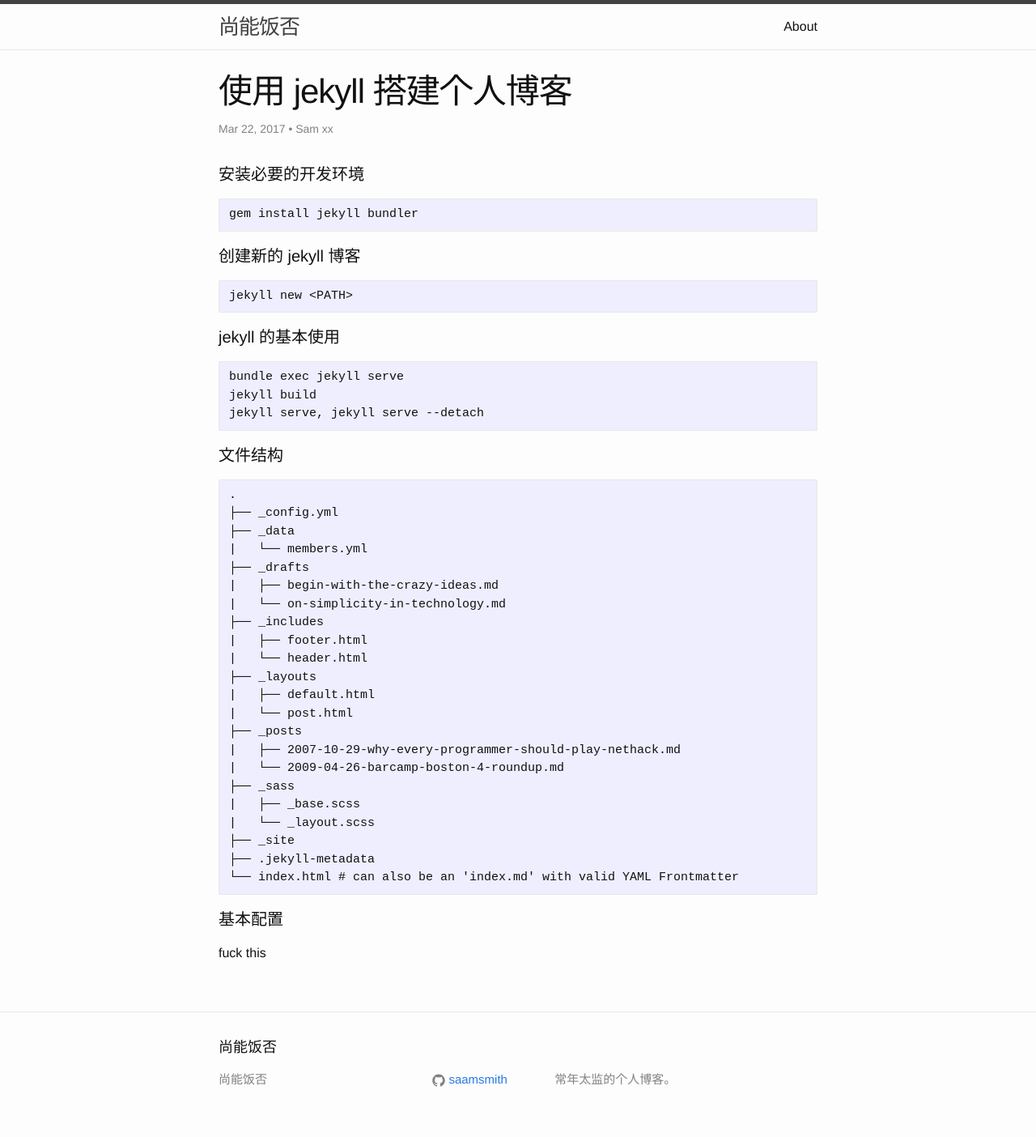
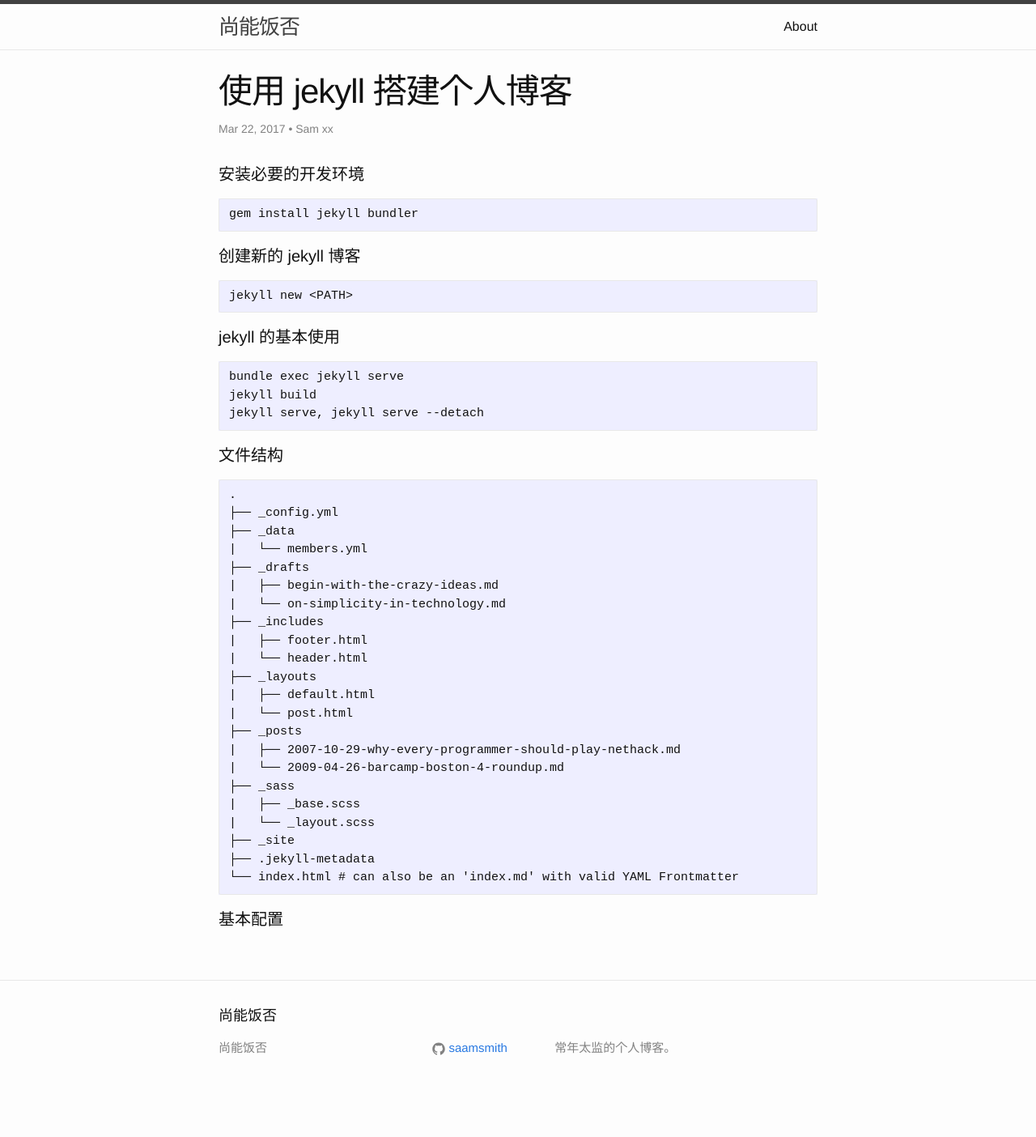
Before and after one commit to saamsmith/samxx, a Jekyll site: the page built from _posts/2017-04-04-使用 jekyll 搭建个人博客.md, in a window 1280 px wide. Shown: the whole page at 81% size. Built offline with Jekyll 4.4.1, drawn with Linux system fonts in a browser that asks for light colours; after the commit the page ends 1365 px from its top, so only the background shows below that.

````diff
--- a/_posts/2017-04-04-使用 jekyll 搭建个人博客.md
+++ b/_posts/2017-04-04-使用 jekyll 搭建个人博客.md
@@ -50,7 +51,7 @@ jekyll serve, jekyll serve --detach
 ```
 
 #### 基本配置
-fuck this
+
 
 
 
````
Also changed, not shown: other parts of _posts/2017-04-04-使用 jekyll 搭建个人博客.md (+3 -2 lines).
